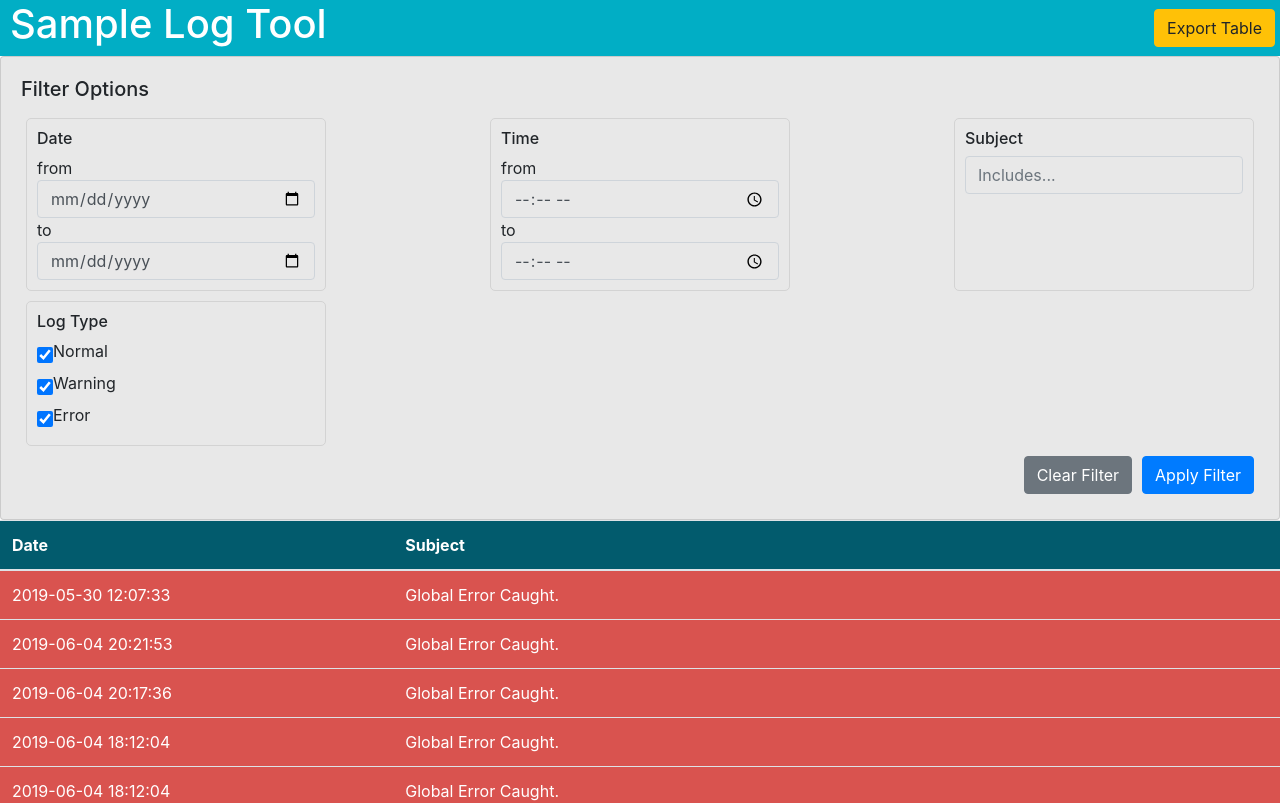
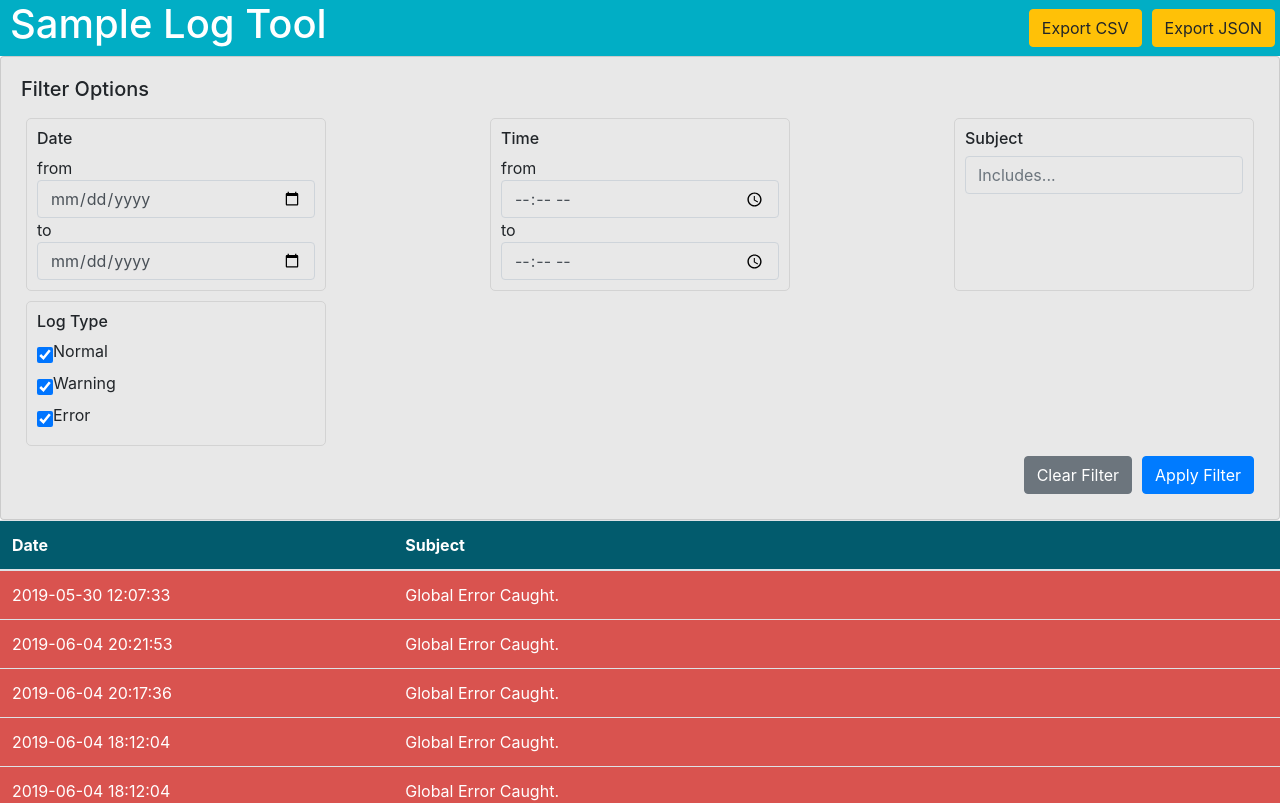
Before and after one commit to blake-buck/whyte-spyder-sample, a React (Create React App) app: page / in a window 1280 px wide. Shown: the top 803 px of the page. Built offline with nearby package versions, Linux system fonts and the light colour scheme.

Commit message:
can export table as csv and json

```diff
--- a/src/App.scss
+++ b/src/App.scss
@@ -8,19 +8,16 @@ header{
     color:white;
     background:#01aec5;
 
-    img{
-        margin:5px;
-        width:48px;
-        height:48px;
-    }
+    justify-content: space-between;
 
     h1{
         margin-left: 10px;
     }
 
-    a{
-        margin:5px;
-        margin-left:auto;
+    span{
+        button{
+            margin:5px;
+        }
     }
 
     @media screen and (max-width:680px){
--- a/src/App.tsx
+++ b/src/App.tsx
@@ -39,7 +39,10 @@ function App() {
 
       <header>
         <h1>Sample Log Tool</h1>
-        <a download='log_messages.json' href={URL.createObjectURL(new Blob([JSON.stringify(state.logMessages)]))} className='btn btn-warning'>Export Table</a>
+        <span>
+          <button onClick={() => createDownloadData(state.logMessages, 'csv')} className='btn btn-warning'>Export CSV</button>
+          <button onClick={() => createDownloadData(state.logMessages, 'json')} className='btn btn-warning'>Export JSON</button>
+        </span>
       </header>
 
       <Filter filterOptions={state.filterOptions} changeFilterOptions={changeFilterOptions} clearFilter={clearFilter} applyFilter={applyFilter}/>
@@ -50,6 +53,46 @@ function App() {
 
     </div>
   );
+
+  function createDownloadData(data:LogMessage[], type:string){
+    let blobData:string[] = []
+    console.log(Object.values(data[0]))
+    if(type === 'json'){
+      blobData.push(JSON.stringify(data))
+    }
+    if(type === 'csv' && data.length > 0){
+      let stringToWrite = ''
+      stringToWrite += Object.keys(data[0]).join(',') + '\n'
+      // double looping, not great but needs to be done in order to store the various date/time values as strings and not moment() functions i
+      data.map((message) => {
+        let newLine = ''
+        Object.values(message).map((val) => {
+          if(typeof(val) === 'object' && val !== null){
+            newLine += val.format('YYYY-MM-DD HH:mm:ss') + ','
+          }
+          else{
+            if(typeof(val) === 'string'){
+              val = val.replace(/\n|,/g, '')
+            }
+            newLine += val + ','
+          }
+        })
+
+        stringToWrite += newLine.slice(0, newLine.length) + '\n'
+
+      })
+      blobData.push(stringToWrite.slice(0, stringToWrite.length -1))
+
+    }
+
+    let downloadElement = document.createElement('a')
+    downloadElement.style.display = 'none';
+    downloadElement.download = `log_table.${type}`
+    downloadElement.href = URL.createObjectURL(new Blob(blobData));
+    document.querySelector('header')?.append(downloadElement)
+    downloadElement.click();
+    document.querySelector('header')?.removeChild(downloadElement)
+  }
 
   function sort(ascending:boolean, firstCheck:boolean, secondCheck:boolean){
     let positionShifter = 1;
```
